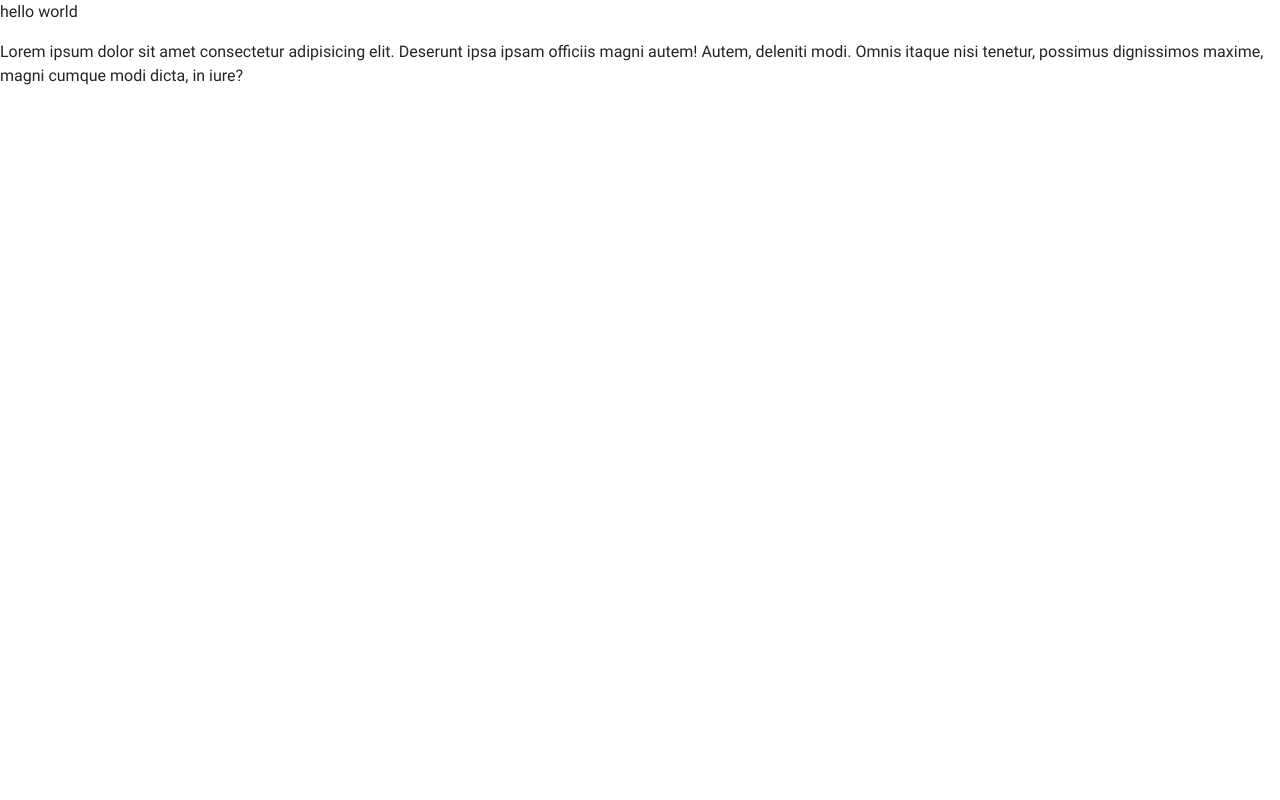
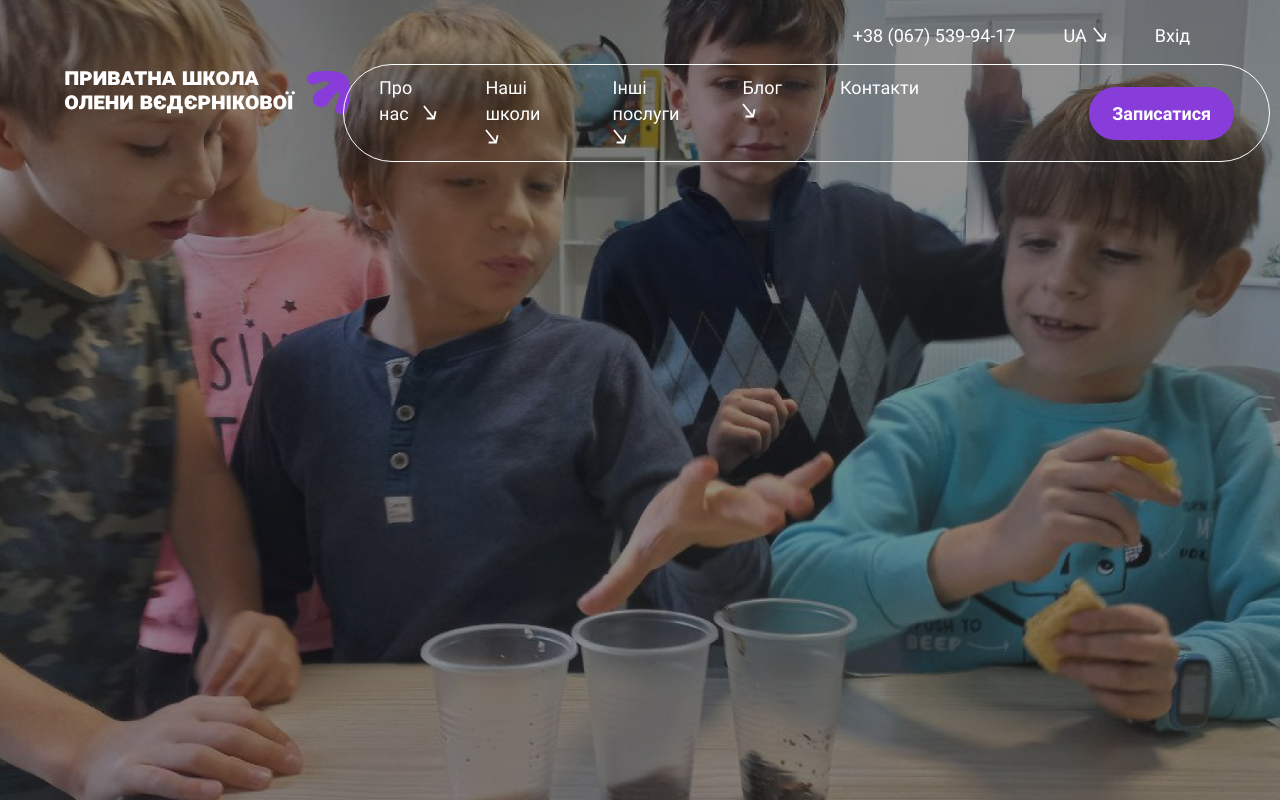
Before and after one commit to semeniukb/ev_school, a website: page src/index.html in a window 1280 px wide. Drawn offline with nearby package versions, Linux system fonts and the light colour scheme; files that its build step writes are made by us from their sources.

Commit message:
star doing header

```diff
--- a/src/index.html
+++ b/src/index.html
@@ -48,7 +48,78 @@
     <link rel="stylesheet" href="css/style.min.css">
 </head>
 <body>
-    <p>hello world</p>
-    <p>Lorem ipsum dolor sit amet consectetur adipisicing elit. Deserunt ipsa ipsam officiis magni autem! Autem, deleniti modi. Omnis itaque nisi tenetur, possimus dignissimos maxime, magni cumque modi dicta, in iure?</p>
+    <div class="promo">
+        <header class="header">
+            <div class="header__logo">
+                <div class="header__name">
+                    <img src="icons/promo/logo_text.svg" alt="logo text">
+                </div>
+                <div class="header__logo">
+                    <img src="icons/promo/logo.svg" alt="logo">
+                </div>
+            </div>
+            <div class="header__nav">
+                <div class="header__info">
+                    <a href="tel:+380675399417" class="header__phone">+38 (067) 539-94-17</a>
+                    <div class="header__lang">UA</div>
+                    <div class="header__enter">Вхід</div>
+                </div>
+                <nav class="menu">
+                    <ul class="menu__items">
+                        <li class="menu__item">
+                            <a href="#" class="menu__link">Про нас</a>
+                        </li>
+                        <li class="menu__item">
+                            <a href="#" class="menu__link">Наші школи</a>
+                            <div class="header__submenu">
+                                <ul class="header__lists">
+                                    <li class="header__list">
+                                        Школи у Києві
+                                    </li>
+                                    <li class="header__list">
+                                        <a href="#">Район школи № 1</a>
+                                    </li>
+                                    <li class="header__list">
+                                        <a href="#">Район школи № 2</a>
+                                    </li>
+                                    <li class="header__list">
+                                        <a href="#">Район школи № 3</a>
+                                    </li>
+                                    <li class="header__list">
+                                        Школи в інших містах
+                                    </li>
+                                    <li class="header__list">
+                                        <a href="#">Район школи № 1</a>
+                                    </li>
+                                    <li class="header__list">
+                                        <a href="#">Район школи № 1</a>
+                                    </li>
+                                    <li class="header__list">
+                                        <a href="#">Район школи № 1</a>
+                                    </li>
+                                </ul>
+                            </div>
+                        </li>
+                        <li class="menu__item">
+                            <a href="#" class="menu__link">Інші послуги</a>
+                        </li>
+                        <li class="menu__item">
+                            <a href="#" class="menu__link">Блог</a>
+                        </li>
+                        <li class="menu__item menu__item_without-arrow">
+                            <a href="#" class="menu__link">Контакти</a>
+                        </li>
+                    </ul>
+
+                    <button id="#" class="button button__header">Записатися</button>
+                </nav>
+
+            </div>
+        </header>
+    </div>
+
+
+
+   <script src="js/script.js"></script>
 </body>
 </html>
--- a/src/sass/base/_variables.sass
+++ b/src/sass/base/_variables.sass
@@ -1 +1 @@
-$main_color: #c70101
+$main_color: #883CDA
--- /dev/null
+++ b/src/sass/blocks/_button.sass
@@ -0,0 +1,21 @@
+.button
+    display: flex
+    justify-content: center
+    align-items: center
+    width: 183px
+    height: 53px
+    background-color: $main_color
+    border: none
+    border-radius: 35px
+    font-weight: 700
+    font-size: 18px
+    line-height: 21px
+    color: #fff
+    text-align: center
+    text-decoration: none
+    &:hover
+        box-shadow: 0px 1px 18px #9F8FB0
+        color: #fff
+    &:disabled
+        background: #CB9BFF
+        border: 1px solid #CB9BFF
--- /dev/null
+++ b/src/sass/blocks/_header.sass
@@ -0,0 +1,34 @@
+.header
+    padding: 0 65px
+    max-width: 1790px
+    margin: 0 auto
+    display: flex
+    justify-content: space-between
+    align-items: center
+
+    &__logo
+        display: flex
+        column-gap: 12px
+    &__nav
+        display: flex
+        flex-direction: column
+    &__info
+        padding-right: 80px
+        display: flex
+        justify-content: flex-end
+        column-gap: 48px
+        color: #fff
+        font-weight: 400
+        font-size: 18px
+        line-height: 26px
+    &__phone
+        text-decoration: none
+        color: #fff
+    &__lang
+        position: relative
+        padding-right: 20px
+        &::after
+            content: url('../icons/promo/Arrow.svg')
+            position: absolute
+            top: 0
+            right: 0
--- /dev/null
+++ b/src/sass/blocks/_menu.sass
@@ -0,0 +1,28 @@
+.menu
+    margin-top: 15px
+    padding: 10px 35px
+    display: flex
+    justify-content: center
+    align-items: center
+    column-gap: 160px
+    border: 1px solid #fff
+    border-radius: 50px
+    &__items
+        display: flex
+        list-style-type: none
+        column-gap: 48px
+        margin: 0
+        padding: 0
+    &__item
+        &::after
+            content: url('../icons/promo/Arrow.svg')
+        &_without-arrow
+            &::after
+                display: none
+    &__link
+        padding-right: 10px
+        text-decoration: none
+        color: #fff
+        font-weight: 400
+        font-size: 18px
+        line-height: 26px
--- /dev/null
+++ b/src/sass/blocks/_promo.sass
@@ -0,0 +1,5 @@
+.promo
+    min-height: 100vh
+    position: relative
+    background: url('../img/bg/head_bg.jpg') center (center/cover) no-repeat
+    padding-top: 23px
--- a/src/sass/style.sass
+++ b/src/sass/style.sass
@@ -8,5 +8,15 @@
 *
     font-family: "Roboto", sans-serif
 
+.container
+    width: 1440px
+    margin: 0 auto
 
-// @import "blocks/"
+.header
+    &__submenu
+        display: none
+
+@import "blocks/promo"
+@import "blocks/header"
+@import "blocks/menu"
+@import "blocks/button"
```
Also changed, not shown: dist/css/style.min.css, dist/icons/promo/Arrow.svg (added), dist/icons/promo/first_bg_icon.svg (added), dist/icons/promo/logo.svg (added), dist/icons/promo/logo_text.svg (added), dist/img/bg/head_bg.jpg (added), dist/index.html, dist/js/script.js (added), src/icons/promo/Arrow.svg (added), src/icons/promo/first_bg_icon.svg (added), src/icons/promo/logo.svg (added), src/icons/promo/logo_text.svg (added), src/img/bg/head_bg.jpg (added), src/js/script.js (added).
